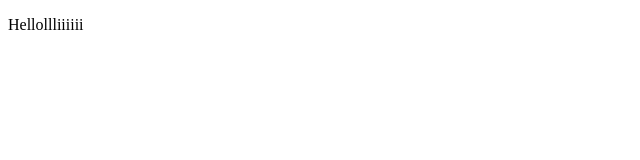
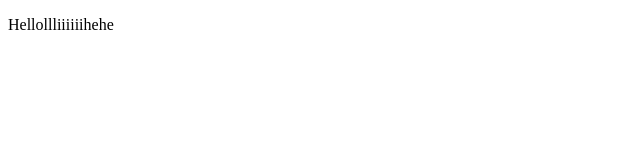
Before and after one commit to fox-lb/Network, a plain HTML site: page index.html in a window 1280 px wide. Shown: the full height of the page, 0-640 px from the left. Drawn offline with Linux system fonts and the light colour scheme.

Commit message:
Sua index trong test

```diff
--- a/index.html
+++ b/index.html
@@ -6,6 +6,6 @@
     <title>Document</title>
 </head>
 <body>
-    <p>Hellollliiiiii</p>
+    <p>Hellollliiiiiihehe</p>
 </body>
 </html>
```
